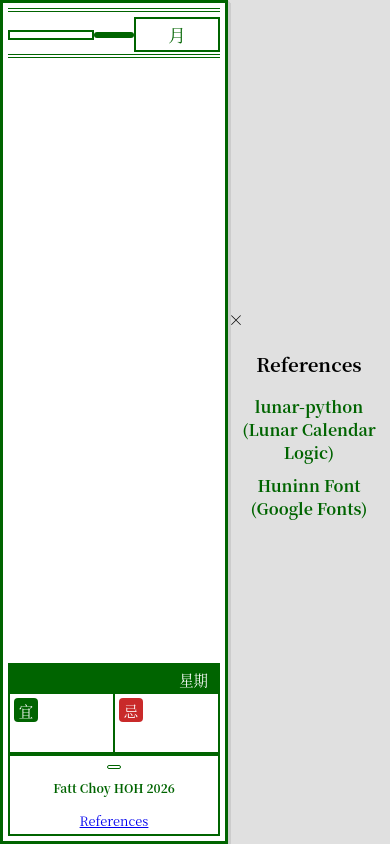
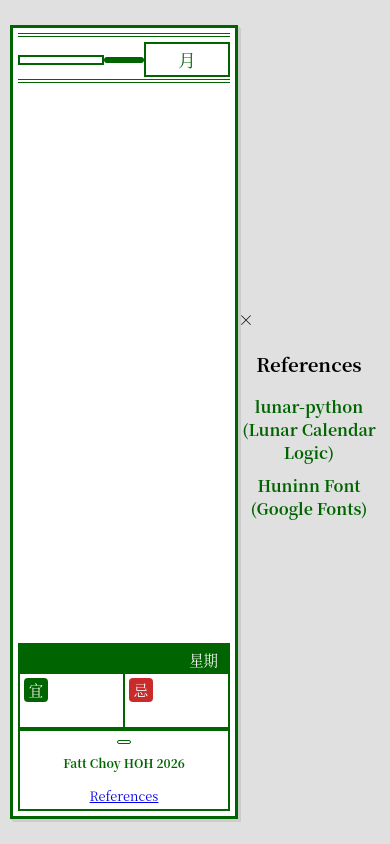
Before and after one commit to bryant-lim/lakjit, a Flask app: template templates/index.html in a window 390 px wide. Run offline with Flask 3, Linux system fonts and the light colour scheme; the template is opened without the code that fills it, so the values that code supplies are empty; some web fonts are replaced.

Commit message:
fix(mobile): add padding and reduce height to 94dvh to prevent scroll

```diff
--- a/static/style.css
+++ b/static/style.css
@@ -249,10 +249,16 @@ body {
 
 /* --- Mobile Responsiveness --- */
 @media (max-width: 600px) {
+    body {
+        /* Add padding to body so container doesn't touch edges */
+        padding: 10px;
+        box-sizing: border-box;
+    }
+
     .calendar-container {
-        /* Use dvh to account for browser bars */
-        height: 100dvh;
-        max-height: 100dvh;
+        /* Reduce height to ~94dvh to prevent scroll and show padding */
+        height: 94dvh;
+        max-height: 94dvh;
         /* Restore Border & Shadow */
         border: 3px solid var(--theme-green);
         box-shadow:
@@ -263,17 +269,16 @@ body {
     }
 
     .giant-date {
-        font-size: min(180px, 20vh);
-        /* Slightly reduced max size */
+        font-size: min(160px, 18vh);
+        /* Reduced to fit smaller container */
         margin-top: -10px;
         margin-bottom: -10px;
     }
 
     .luck-cell {
-        min-height: 50px;
-        /* Reduced from 80px to save space */
+        min-height: 45px;
+        /* Further reduced */
         padding: 4px;
-        /* Tighter padding */
     }
 
     .luck-list {
@@ -287,6 +292,5 @@ body {
 
     .footer-bar {
         padding: 4px;
-        /* Reduced padding */
     }
 }
```
